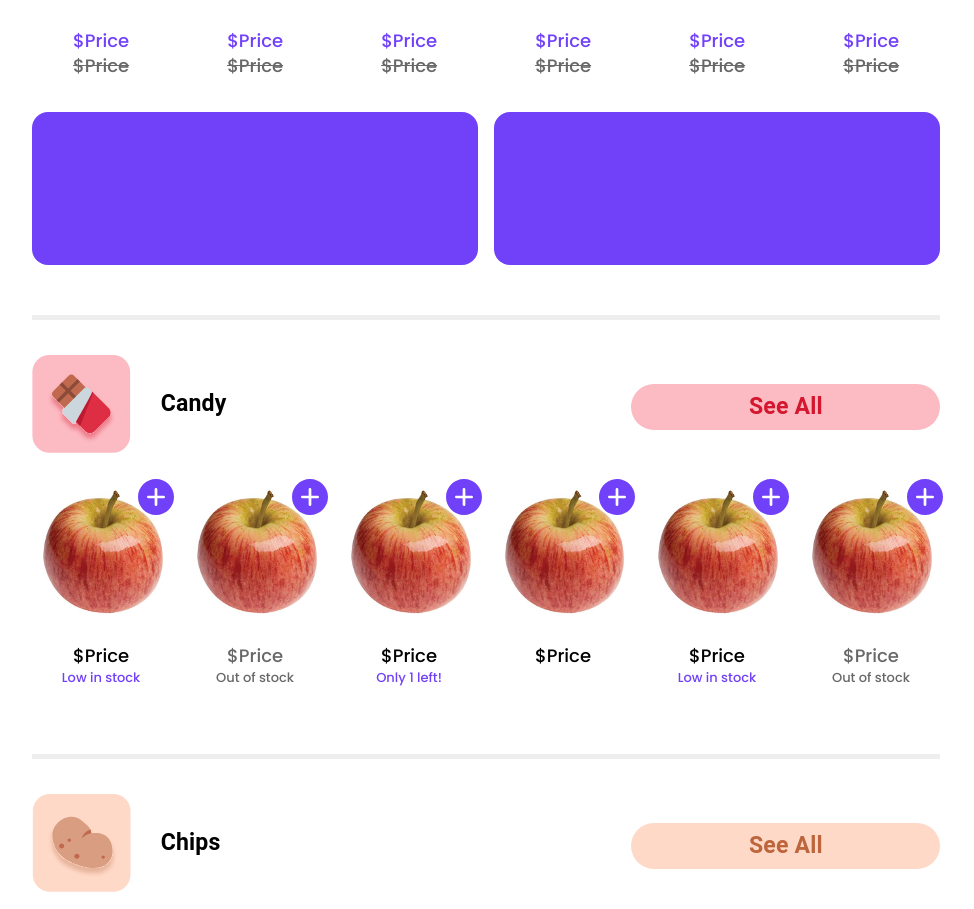
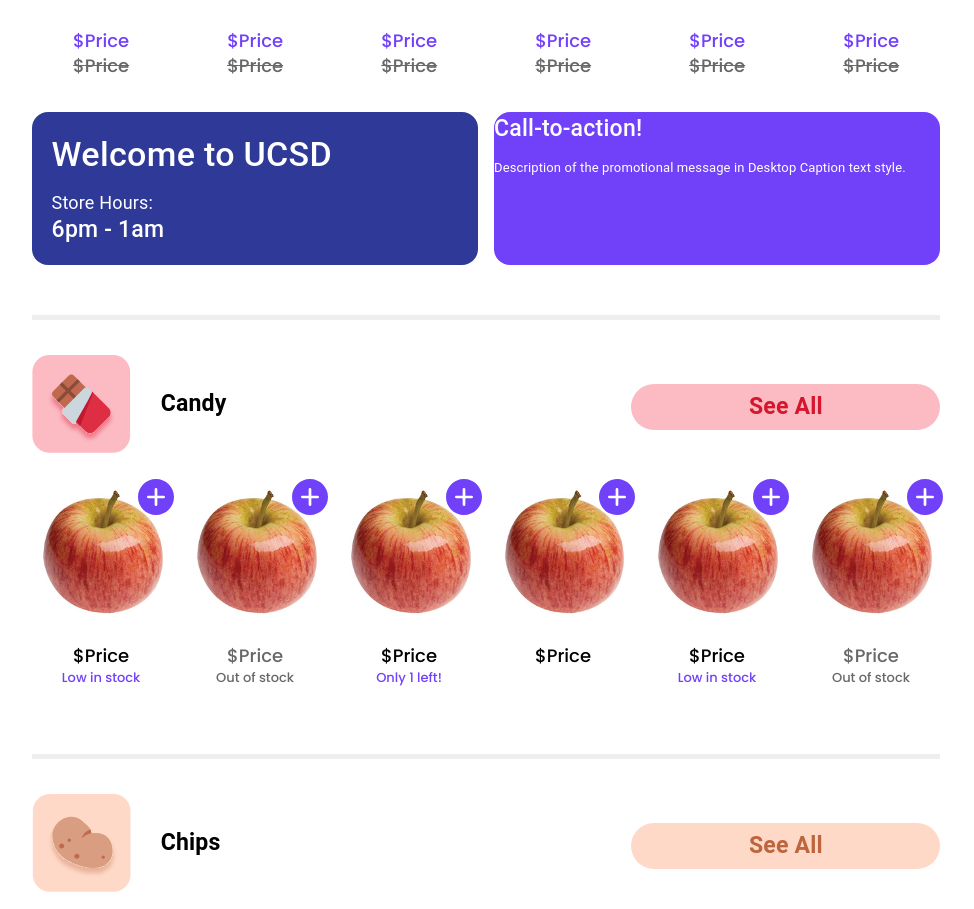
Before and after one commit to AnnLe4869/dormit-second-prototype, a React (Create React App) app: page / in a window 1280 px wide. Shown: the part 1574-2483 px from the top of the page, without its empty margins (154-1128 px from the left). Built offline with nearby package versions, Linux system fonts and the light colour scheme; no server answers; the database is empty; sample sign-in values are in the browser's storage.

Commit message:
latest change to bulletin

```diff
--- a/src/routes/home/Home.js
+++ b/src/routes/home/Home.js
@@ -317,8 +317,29 @@ export default function HomePage() {
           {/* Bulletin */}
           <section className={HomeCSS.bulletinContainer}>
             <div className={HomeCSS.homeBulletin}>
-              <Box sx={homepageStyles.bulletinBox}/>
-              <Box sx={homepageStyles.bulletinBox}/>
+
+              <Box sx={[homepageStyles.bulletinBoxUCSD, {backgroundColor: "#2F3997"}]}>
+                <div className={HomeCSS.welcomeUcsdContent}>
+                  <Typography sx={[headers.header2, {fontWeight: "500", color: "#ffffff"}]}>Welcome to UCSD</Typography>
+
+                  <Typography sx={[headers.header4, {fontWeight:"400", color: "#ffffff", marginTop:"12px"}]}>Store Hours:</Typography>
+                  <Typography sx={[headers.header3, {fontWeight:"500", color: "#ffffff"}]}>6pm - 1am</Typography>
+                </div>
+              </Box>
+
+
+              <Box sx={homepageStyles.bulletinBoxPromotion}>
+
+                <div className={HomeCSS.promotionContent}>
+                  <Typography sx={[headers.header3, {fontWeight: "500", color: "#ffffff"}]}>Call-to-action!</Typography>
+
+                  <Typography sx={{fontSize:"13px", fontWeight:"400", color: "#ffffff", marginTop:"12px"}}>
+                    Description of the promotional message in Desktop Caption text style.
+                  </Typography>
+
+                </div>
+
+              </Box>
             </div>
           </section>
 
--- a/src/routes/home/Home.module.css
+++ b/src/routes/home/Home.module.css
@@ -95,12 +95,8 @@ h3 {
   display: none;
 }
 
-.bulletinBox {
-  width: 100%;
-  height: 12vw;
-  max-height: 214px;
-  border-radius: 16px;
-  background-color: #7141FA;
+.welcomeUcsdContent {
+  margin-left: 20px;
 }
 
 .todaysSpecial {
--- a/src/routes/home/muiStyles.js
+++ b/src/routes/home/muiStyles.js
@@ -20,9 +20,12 @@ export const headers = {
       },
 
     header4: {
-        fontSize: '18px',
+        fontSize: "min(1.8vw, 18px)",
         lineHeight: '21px',
-        fontWeight: 600
+        fontWeight: 600,
+        "@media screen and (max-width: 900px)": {
+          fontSize: '18px',
+        }
     },
 
     header5: {
@@ -140,7 +143,22 @@ export const homepageStyles = {
       }
     },
 
-    bulletinBox: {
+    bulletinBoxUCSD: {
+      width: "100%",
+      height: "12vw",
+      maxHeight: 214,
+      borderRadius: '16px',
+      display: "flex",
+      alignItems: "center",
+
+
+      "@media screen and (max-width: 900px)": {
+        minWidth: 310,
+        minHeight: 130
+      }
+    },
+
+    bulletinBoxPromotion: {
       width: "100%",
       height: "12vw",
       maxHeight: 214,
```
